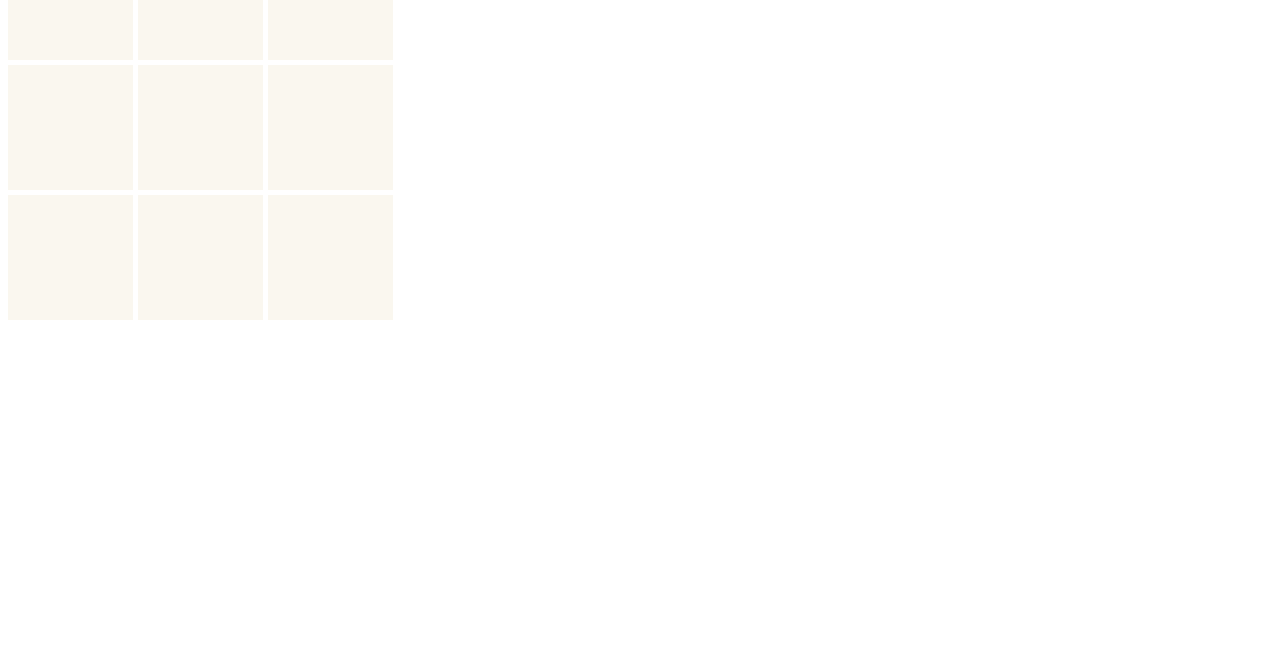
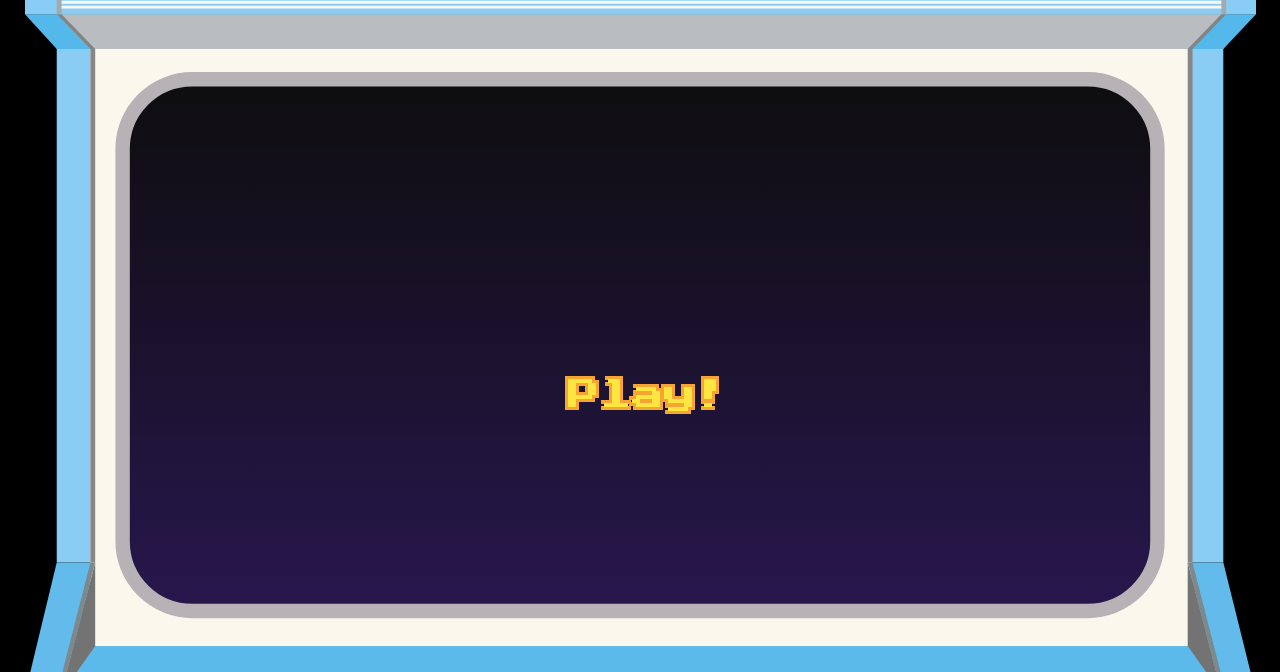
Before and after one commit to arisarae/mini_games, a plain HTML site: page index.html in a window 1280 px wide. Shown: the part 128-800 px from the top of the page. Drawn offline with Linux system fonts and the light colour scheme.

Commit message:
style: add background and initial styling

```diff
--- a/index.html
+++ b/index.html
@@ -9,13 +9,16 @@
 </head>
 
 <body>
-  <section class="msg-container">
+  <section id="bgImage"></section>
+  <h1>Tic, Tac, Game!</h1>
+  <section id="gameScreen">
+    <section class="msgContainer">
       <div class="startGame">
         <button class="newGame" onclick="resetGame()">Play!</button>
       </div>
       <div class="inGame hide">
-      <div>Player 1</div>
-      <div>Player 2</div>
+        <p><span class="playerLabel">Player 1 </span><span id="O">O</span></p>
+        <p><span class="playerLabel">Player 2 </span><span id="X">X</span></p>
         <button class="newGame" onclick="resetGame()">Restart Game</button>
       </div>
       <div class="gameover hide">
@@ -23,7 +26,7 @@
         <button class="newGame" onclick="resetGame()">Restart Game</button>
       </div>
     </section>
-  <section class="TicTacToe">
+    <section class="TicTacToe hide">
       <button class="box" disabled="true" onclick="addPin(this)"></button>
       <button class="box" disabled="true" onclick="addPin(this)"></button>
       <button class="box" disabled="true" onclick="addPin(this)"></button>
@@ -34,6 +37,8 @@
       <button class="box" disabled="true" onclick="addPin(this)"></button>
       <button class="box" disabled="true" onclick="addPin(this)"></button>
     </section>
+
+  </section>
   <script src="./script.js">
 
   </script>
--- a/script.js
+++ b/script.js
@@ -1,5 +1,7 @@
 let boxes = document.querySelectorAll(".box");
 let playerO = true; // Player O starts
+let message = document.querySelector(".msgContainer")
+let board = document.querySelector(".TicTacToe");
 let newGame = document.querySelector(".newGame");
 let startGame = document.querySelector(".startGame");
 let inGame = document.querySelector(".inGame");
@@ -18,8 +20,8 @@ const winPatterns = [
 ];
 
 const addPin = (box) => {
-  box.innerText = isPlayerO ? "O" : "X";
-  box.style.color = isPlayerO ? "blue" : "red";
+  box.innerText = playerO ? "O" : "X";
+  box.style.color = playerO ? "#0EB7D0" : "#F5719D";
   box.disabled = true;
   checkWinner();
   playerO = !playerO
@@ -71,6 +73,8 @@ const resetGame = () => {
     box.disabled = false;
     box.innerText = "";
   }
+  message.style.width = "330px"
+  board.classList.remove("hide")
   startGame.classList.add("hide");
   inGame.classList.remove("hide")
   gameOver.classList.add("hide");
--- a/style.css
+++ b/style.css
@@ -1,7 +1,83 @@
+/* Font */
+@import url('https://fonts.googleapis.com/css2?family=Press+Start+2P&display=swap');
+
+/* Main and Background */
 body {
-  background-color: white;
+  background-color: black;
+  width: 100%;
   height: 100%;
+  font-family: 'Press Start 2P', monospace;
+  justify-items: center;
 }
+
+#bgImage {
+  position: absolute;
+  z-index: -1;
+  top: 0;
+  bottom: 0;
+  left: 0;
+  right: 0;
+  height: 100vh;
+  background: url(./assets/background.svg) center top no-repeat;
+  background-size: auto 100%;
+}
+
+h1 {
+  font-size: 64px;
+  color: #F7A431;
+  text-shadow: -5px -5px 0 #E35D8C, 5px -5px 0 #E35D8C, -5px 5px 0 #E35D8C, 5px 5px 0 #E35D8C;
+  text-align: center;
+  margin-top: 6vh;
+}
+
+#gameScreen {
+  justify-content: space-between;
+  align-items: center;
+  margin-top: 26vh;
+  display: flex;
+  flex-direction: row;
+  flex-wrap: wrap;
+  width: 800px;
+  height: 390px;
+}
+
+/* Message */
+.msgContainer {
+  width: 100%;
+  justify-items: center;
+  gap: 3;
+}
+
+p {
+  color: #FEE542;
+  text-align: center;
+  font-size: 20px;
+}
+
+#O {
+  color: #0EB7D0;
+  font-size: 24px;
+}
+
+#X {
+  color: #F5719D;
+  font-size: 24px;
+}
+
+.msgContainer button {
+  color: #FEE542;
+  text-shadow: -3px -3px 0 #F7A431, 3px -3px 0 #F7A431, -3px 3px 0 #F7A431, 3px 3px 0 #F7A431;
+  font-size: 32px;
+  background: transparent;
+  margin-top: 15px;
+  border: transparent;
+}
+
+button {
+  font-family: 'Press Start 2P', monospace;
+}
+
+/* Game Board */
 .TicTacToe {
   height: 385px;
   width: 385px;
@@ -10,22 +86,20 @@ body {
   gap: 5px;
   justify-content: center;
 }
+
 .box {
   height: 125px;
   width: 125px;
   font-size: 96px;
-  background-color: #faf7ef;
+  background-color: #FAF7EF;
   border: none;
 }
 
-.newGame {
-  padding: 1rem;
-  font-size: 1.25rem;
-  background: #191913;
-  color: white;
-  border-radius: 1rem;
-  border: none;
+:disabled {
+  background-color: #CECECE;
 }
+
+/* Hide */
 .hide {
   display: none;
 }
```
Also changed, not shown: assets/background.svg (added). Lines whose indentation alone changed are shown as unchanged.
